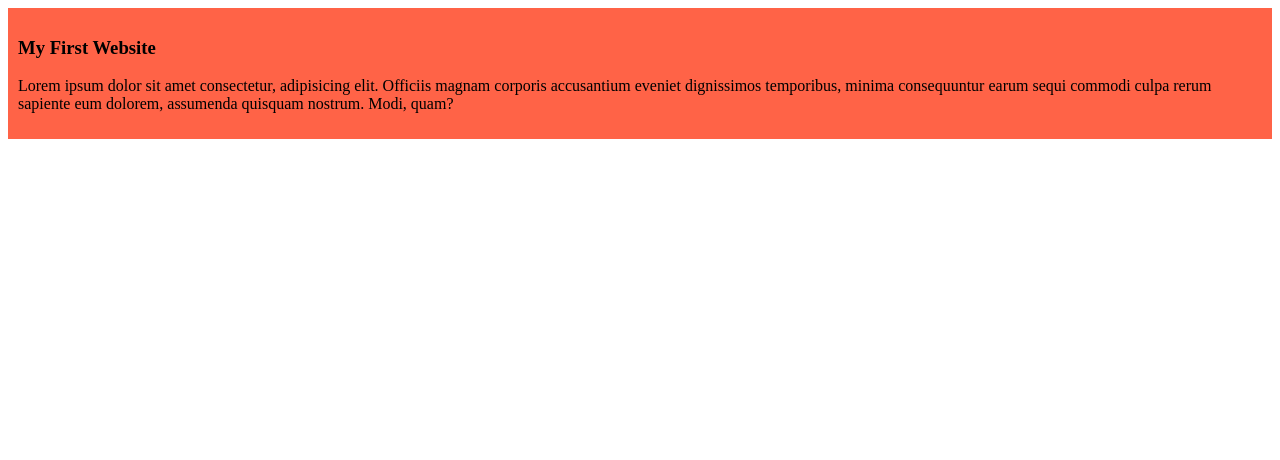
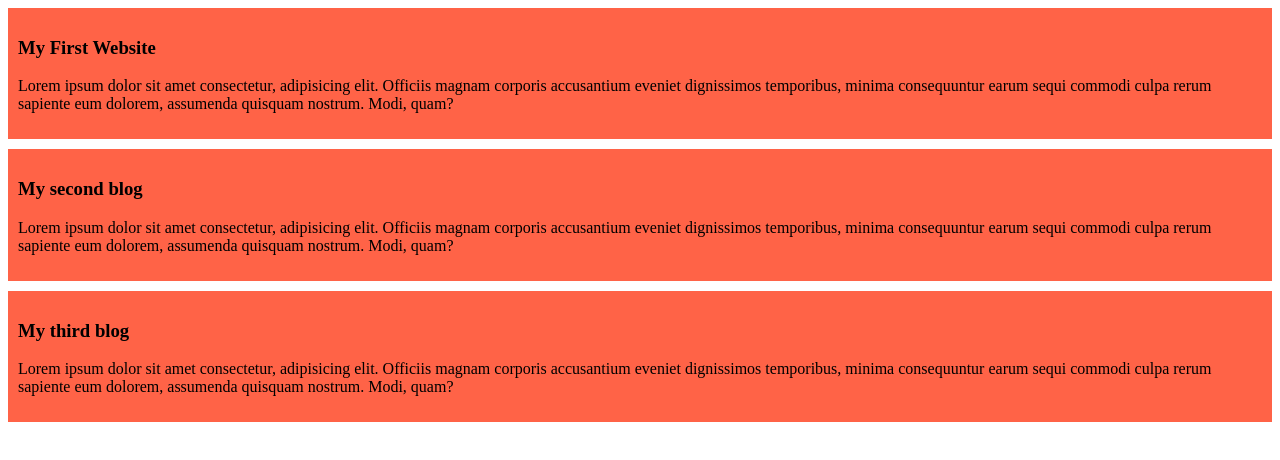
Before and after one commit to syedsarhad12/my-simple-website, a plain HTML site: page index.html in a window 1280 px wide. Drawn offline with Linux system fonts and the light colour scheme.

Commit message:
added the second and the third blog

```diff
--- a/index.html
+++ b/index.html
@@ -11,5 +11,13 @@
     <h3>My First Website</h3>
     <p>Lorem ipsum dolor sit amet consectetur, adipisicing elit. Officiis magnam corporis accusantium eveniet dignissimos temporibus, minima consequuntur earum sequi commodi culpa rerum sapiente eum dolorem, assumenda quisquam nostrum. Modi, quam?</p>
   </div>
+  <div>
+    <h3>My second blog</h3>
+    <p>Lorem ipsum dolor sit amet consectetur, adipisicing elit. Officiis magnam corporis accusantium eveniet dignissimos temporibus, minima consequuntur earum sequi commodi culpa rerum sapiente eum dolorem, assumenda quisquam nostrum. Modi, quam?</p>
+  </div>
+  <div>
+    <h3>My third blog</h3>
+    <p>Lorem ipsum dolor sit amet consectetur, adipisicing elit. Officiis magnam corporis accusantium eveniet dignissimos temporibus, minima consequuntur earum sequi commodi culpa rerum sapiente eum dolorem, assumenda quisquam nostrum. Modi, quam?</p>
+  </div>
 </body>
 </html>
--- a/styles/blog.css
+++ b/styles/blog.css
@@ -1,4 +1,5 @@
 div{
   background-color: tomato;
   padding: 10px;
+  margin-bottom: 10px;
 }
```
